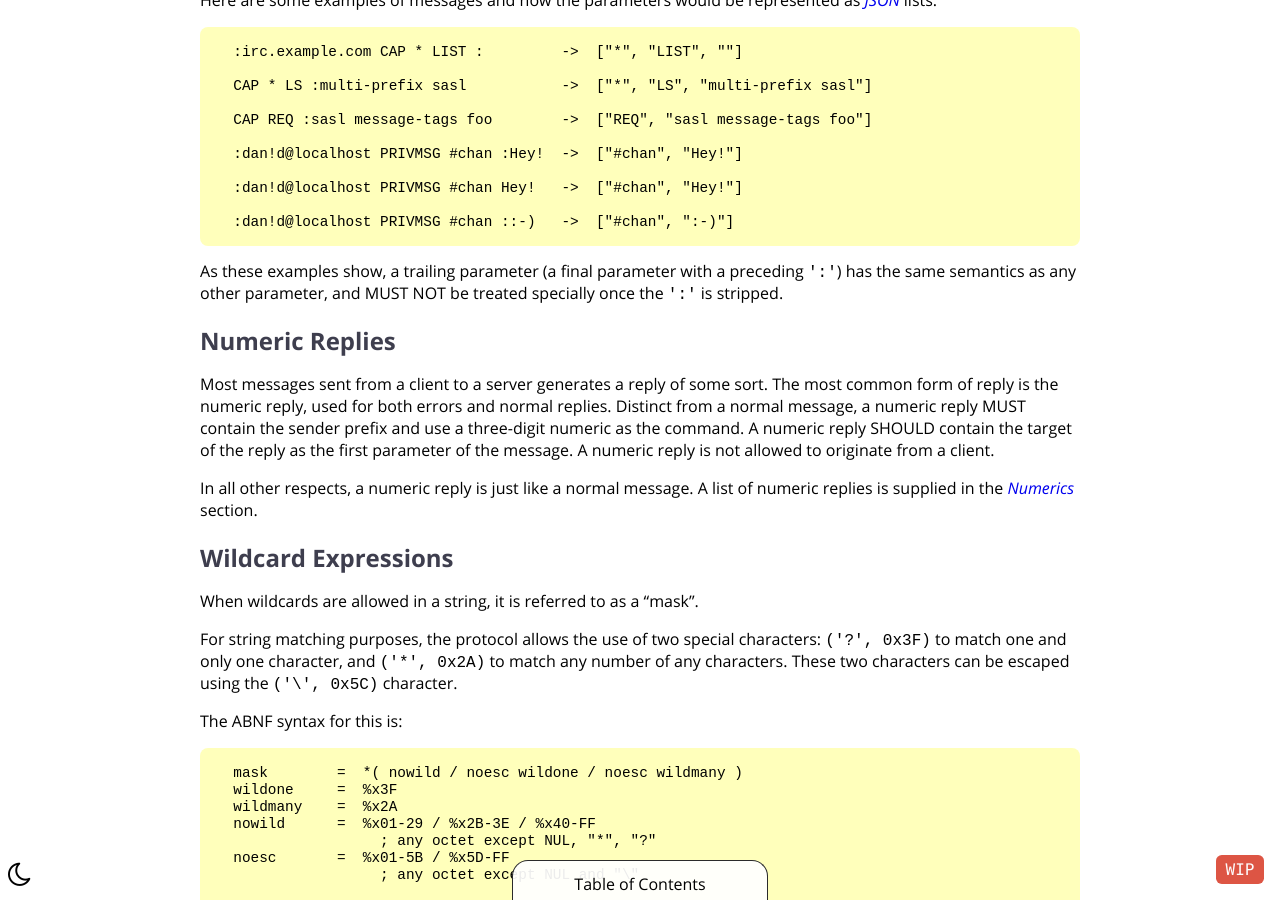
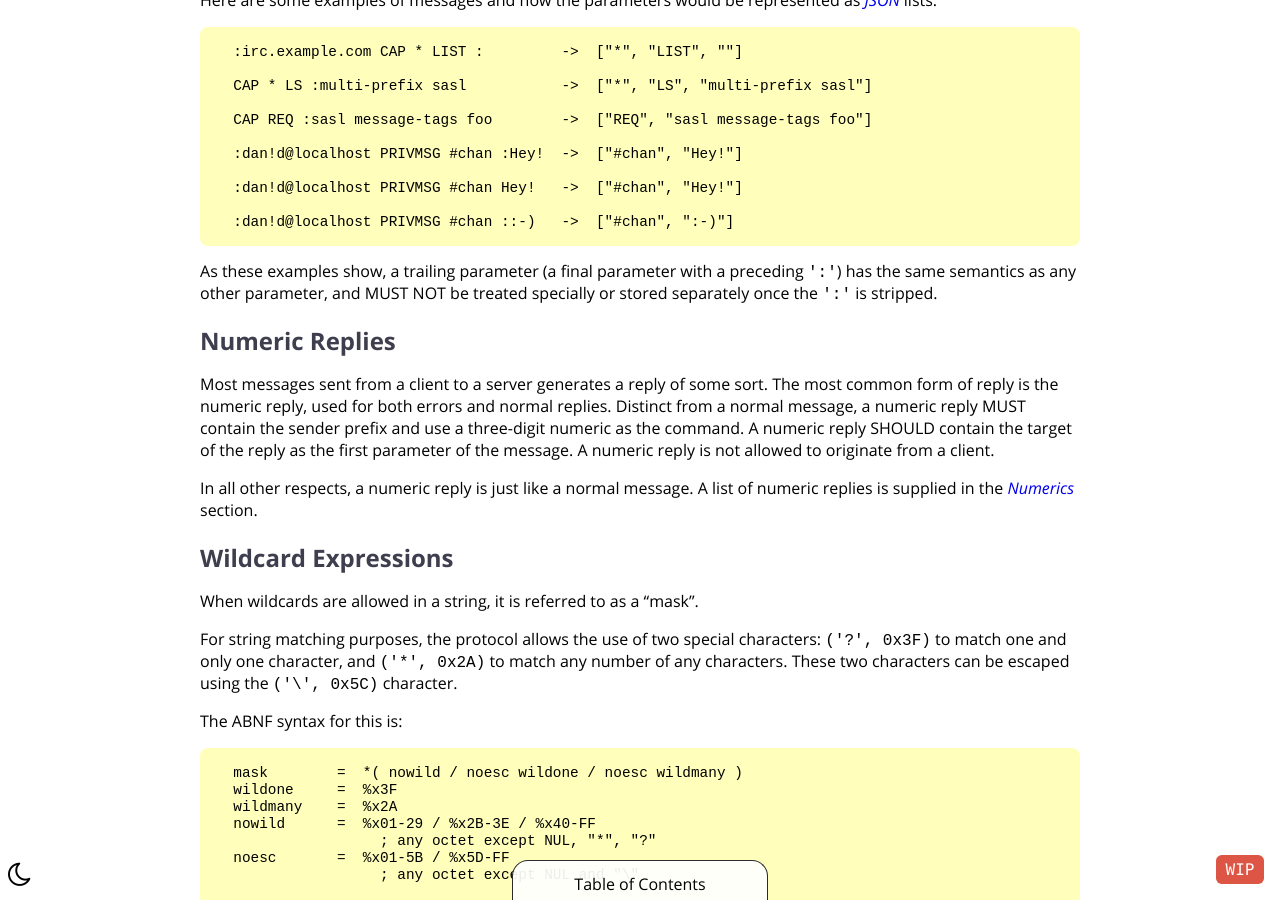
Before and after one commit to ircdocs/modern-irc, a Jekyll site: the page built from index.md, in a window 1280 px wide and 900 px high, scrolled down 9568 px. Built offline with Jekyll 4.4.1, drawn with Linux system fonts in a browser that asks for light colours.

Commit message:
Update index.md
Co-authored-by: Daniel Oaks <daniel@danieloaks.net>

```diff
--- a/index.md
+++ b/index.md
@@ -364,7 +364,7 @@ Here are some examples of messages and how the parameters would be represented a
 
       :dan!d@localhost PRIVMSG #chan ::-)   ->  ["#chan", ":-)"]
 
-As these examples show, a trailing parameter (a final parameter with a preceding `':'`) has the same semantics as any other parameter, and MUST NOT be treated specially once the `':'` is stripped.
+As these examples show, a trailing parameter (a final parameter with a preceding `':'`) has the same semantics as any other parameter, and MUST NOT be treated specially or stored separately once the `':'` is stripped.
 
 
 
```
